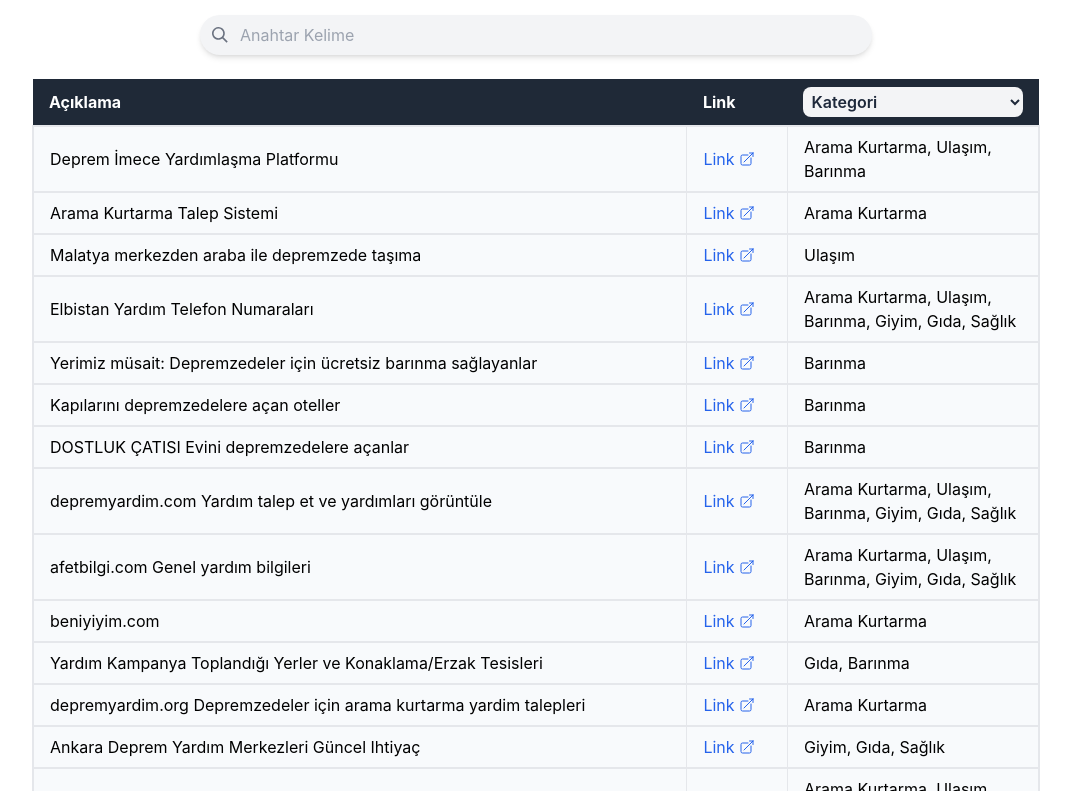
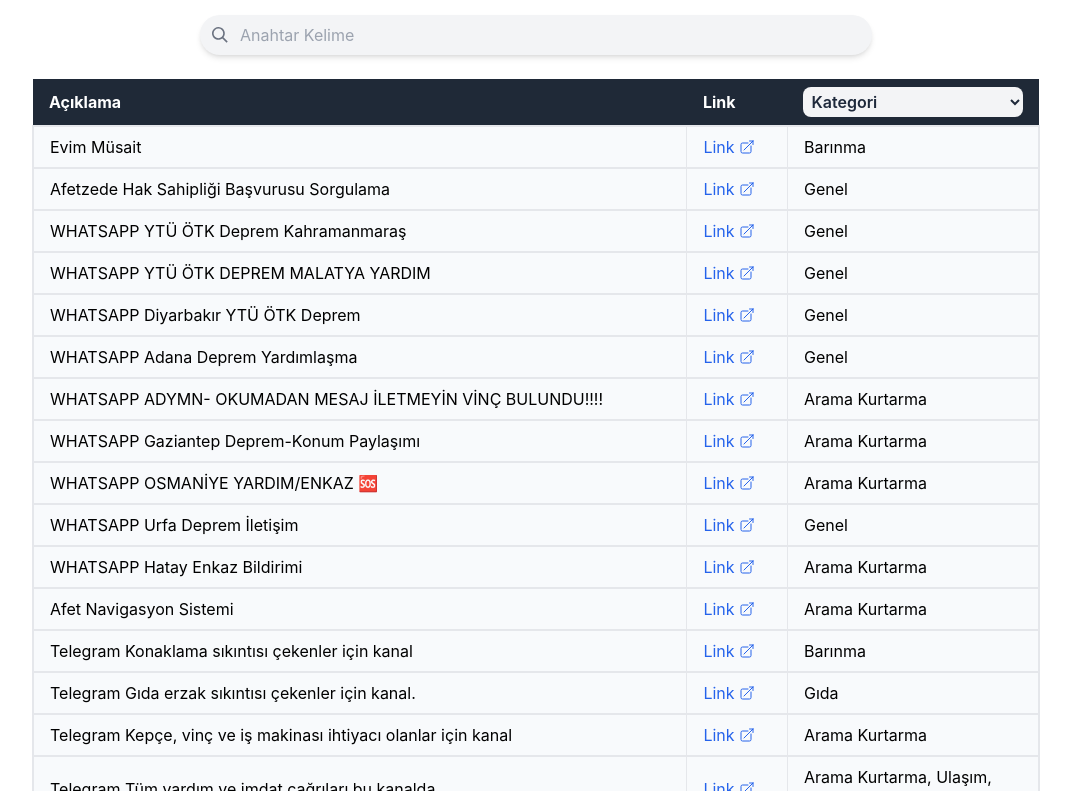
Before and after one commit to alparslandeniz/tumyardimlar, a React (Create React App) app: page / in a window 1280 px wide. Shown: the part 369-1160 px from the top of the page, without its empty margins (104-1175 px from the left). Built offline with nearby package versions, Linux system fonts and the light colour scheme.

Commit message:
Show data in reverse order, fix manifest console error.

```diff
--- a/src/Components/Table/Table.jsx
+++ b/src/Components/Table/Table.jsx
@@ -8,7 +8,15 @@
 const Table = () => {
   const [query, setQuery] = useState("");
 
-  const [filteredData, setFilteredData] = useState(allForms);
+  const [reversedData, setReversedData] = useState([]);
+
+  //reverse the data
+  useEffect(() => {
+    const reverseForms = [...allForms].reverse();
+    setReversedData(reverseForms);
+  }, []);
+
+  const [filteredData, setFilteredData] = useState(reversedData);
 
   const [categoryFilter, setCategoryFilter] = useState(Categories[0]);
 
@@ -23,13 +31,13 @@
   const handleSearch = useCallback(() => {
     setCategoryFilter(Categories[0]);
     setFilteredData(
-      allForms.filter((row) =>
+      reversedData.filter((row) =>
         Object.values(row).some((value) =>
           value.toString().toLowerCase().includes(query)
         )
       )
     );
-  }, [query]);
+  }, [query, reversedData]);
 
   useEffect(() => {
     handleSearch();
```
Also changed, not shown: public/manifest.json.
